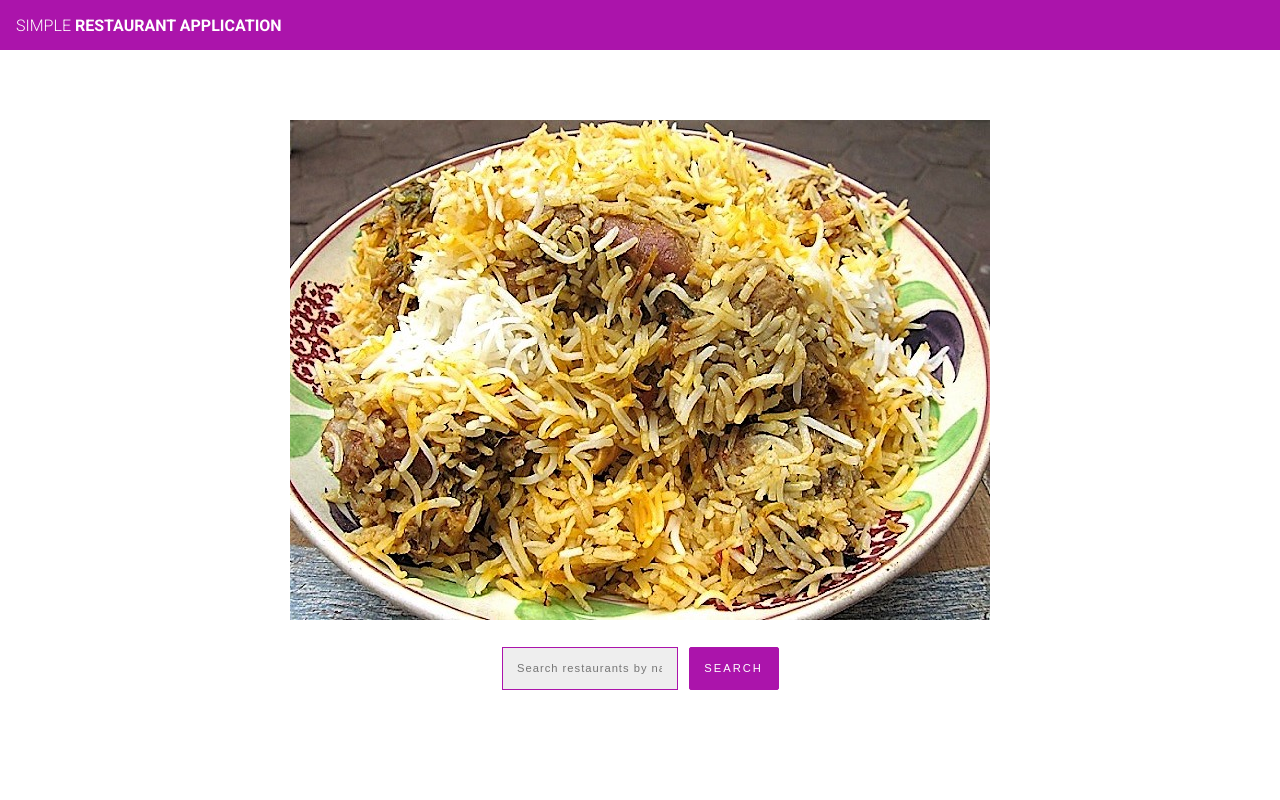
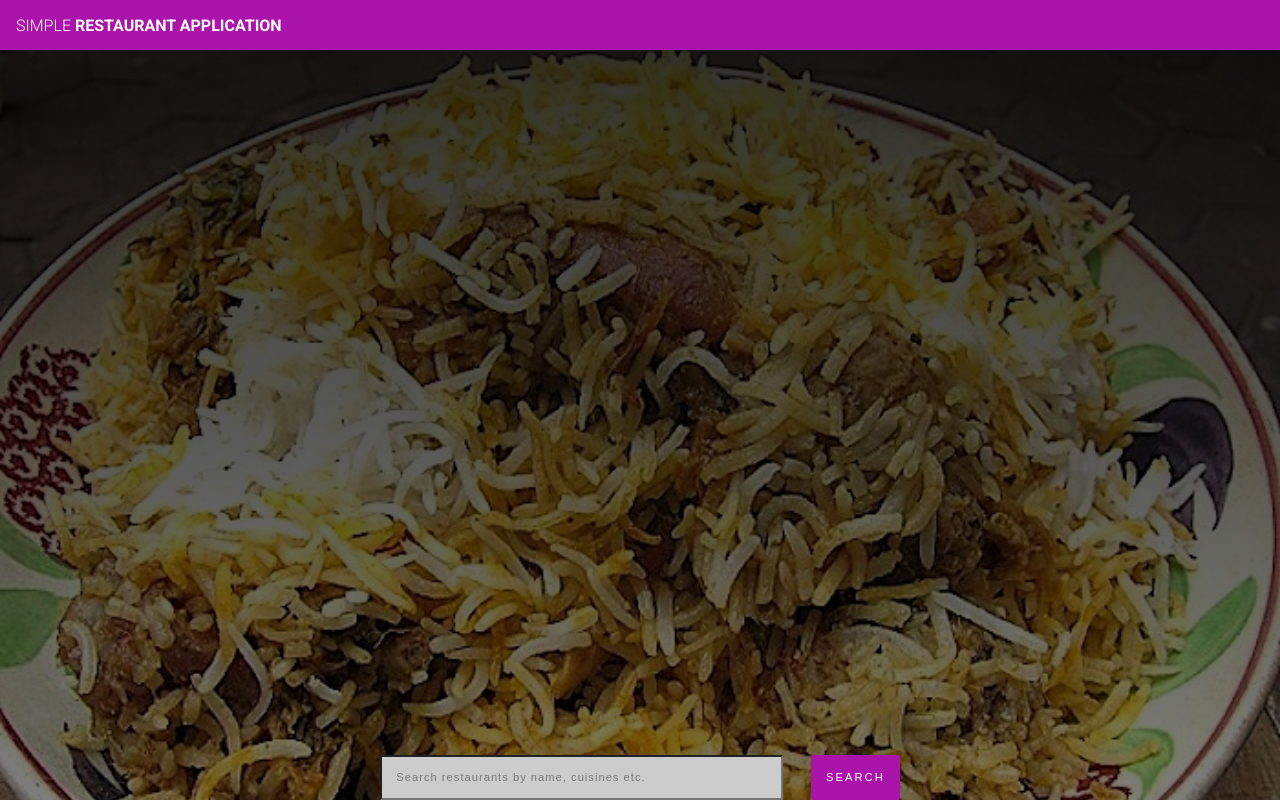
Before and after one commit to anijitsao/react-app-simple-restaurant-app, a React app: page / in a window 1280 px wide. Built offline with nearby package versions, Linux system fonts and the light colour scheme; the HTML template or start-up script is replaced by a standard one.

Commit message:
home page css improved

```diff
--- a/src/components/search/SearchBar.js
+++ b/src/components/search/SearchBar.js
@@ -3,15 +3,15 @@ import React from 'react';
 
 const SearchBar = ({ searchText, searchTextChange, searchByValue }) => {
   return (
-    <div className = "search-bar" >
-     <input
+    <div className="search-bar" >
+      <input className="search-box"
         type="text"
         value={searchText}
         onKeyPress={searchTextChange}
         onChange={searchTextChange}
-     placeholder="Search restaurants by name, cuisines etc."/>
+        placeholder="Search restaurants by name, cuisines etc." />
 
-     <button className = "btn search-btn"
+      <button className="btn search-btn"
         onClick={searchByValue}> search </button>
     </div>
   );
--- a/src/css/style.css
+++ b/src/css/style.css
@@ -87,15 +87,12 @@ input[type=text] {
   padding: 1.3em;
   font-size: 0.7em;
   letter-spacing: 1px;
-  border: 1px solid #ab14ab;
-  background-color: #eee;
 }
 
 input[type=password]:hover,
 input[type=text]:hover,
 input[type=password]:focus,
 input[type=text]:focus {
-  /*border-bottom: solid 2px #ab14ab;*/
   background-color: #fff;
 }
 
@@ -186,11 +183,14 @@ input[type=text]:focus {
 
 /* Hero component related */
 .hero-div {
-  display: grid;
-  align-items: end;
-  justify-items: center;
-  background: url(http://localhost:3000/images/hero.jpg) no-repeat center;
-  height: 80vh;
+  background-image: linear-gradient(rgba(0,0,0,0.8), rgba(0, 0, 0,0.5)), url(http://localhost:3000/images/hero.jpg);
+	background-size: cover;
+	background-repeat: no-repeat;
+	display: grid;
+
+	height: calc(100vh - 50px);
+	align-items: end;
+	justify-items: center;
 }
 
 /* Search bar related */
@@ -203,6 +203,11 @@ input[type=text]:focus {
   border: solid 1px #ab14ab;
   font-size: 0.7em;
 }
+.search-bar {
+  display: grid;
+  grid-template-columns: 4fr 1fr;
+  grid-gap: 1em;
+}
 
 .search-btn {
   text-transform: uppercase;
@@ -210,6 +215,13 @@ input[type=text]:focus {
   margin-left: 1em;
 }
 
+.search-box {
+  background-color: #ccc;
+}
+
+.search-box:hover {
+  background-color: #fff;
+}
 
 /* Listing of all the restaurants */
 .content-div {
```
Also changed, not shown: images/wall.jpg (added), 2 other files (tests, documents, lock files or other folders). Lines whose indentation alone changed are shown as unchanged.
